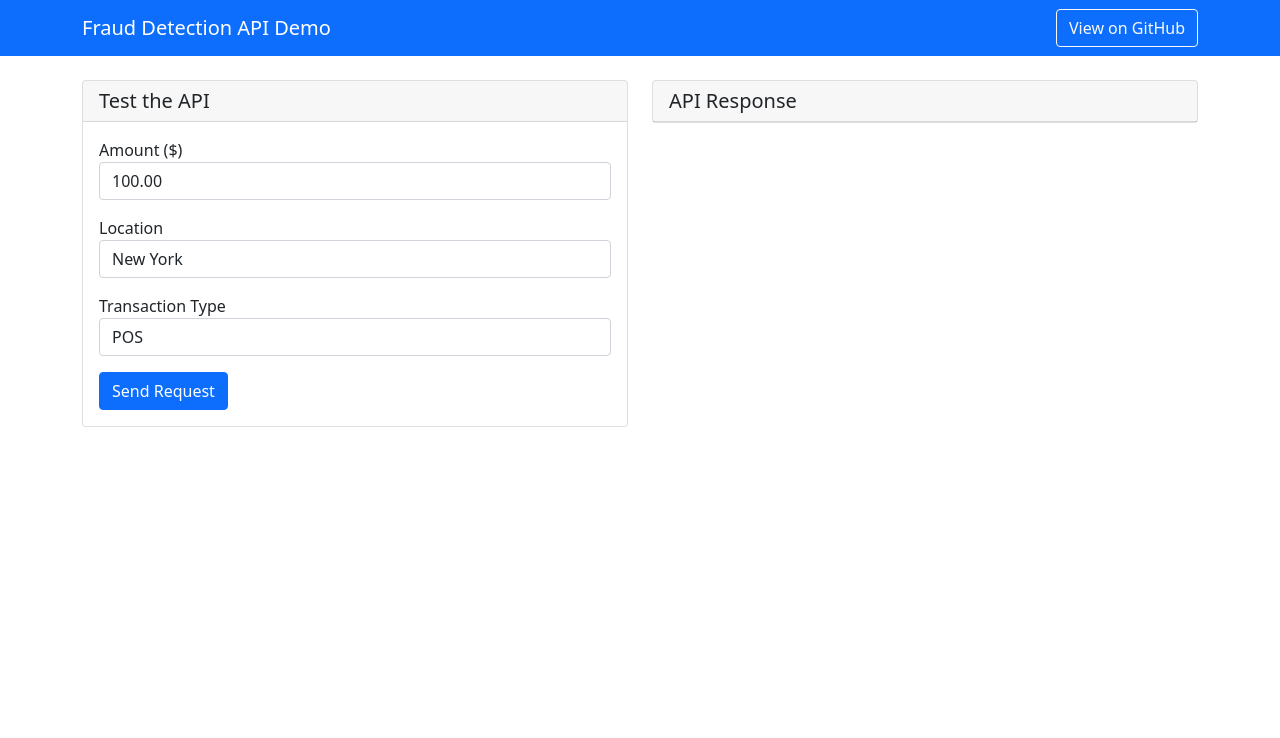
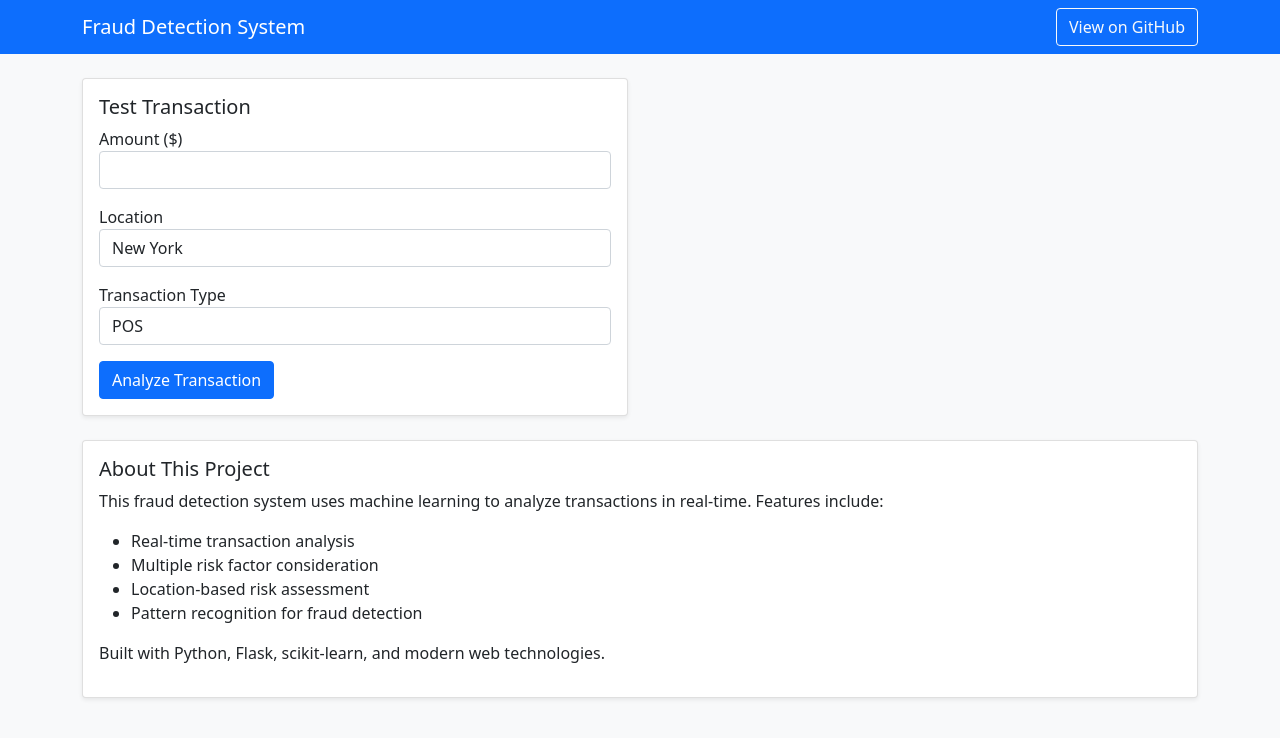
Before and after one commit to jandreanalytics/FraudDetectionModel, a Flask app: page / in a window 1280 px wide. Shown: the top 738 px of the page. Run offline with Flask 3, Linux system fonts and the light colour scheme.

Commit message:
fix: frontend

```diff
--- a/web/app.py
+++ b/web/app.py
@@ -7,8 +7,7 @@ CORS(app)
 
 @app.route('/')
 def index():
-    api_url = 'https://fraud-detection-api-fl72.onrender.com'  # Your Render API URL
-    return render_template('index.html', api_url=api_url)
+    return render_template('index.html')
 
 if __name__ == '__main__':
     port = int(os.environ.get('PORT', 8000))
--- a/web/templates/index.html
+++ b/web/templates/index.html
@@ -1,35 +1,28 @@
 <!DOCTYPE html>
 <html>
 <head>
-    <title>Fraud Detection API Demo</title>
+    <title>Fraud Detection Demo</title>
     <link href="https://cdn.jsdelivr.net/npm/bootstrap@5.1.3/dist/css/bootstrap.min.css" rel="stylesheet">
-    <style>
-        .fraud-high { background-color: #ffebee !important; }
-        .fraud-medium { background-color: #fff3e0 !important; }
-        .fraud-low { background-color: #f1f8e9 !important; }
-        pre { background: #f8f9fa; padding: 15px; border-radius: 5px; }
-    </style>
+    <link href="https://cdn.jsdelivr.net/npm/animate.css@4.1.1/animate.min.css" rel="stylesheet">
 </head>
-<body>
+<body class="bg-light">
     <nav class="navbar navbar-dark bg-primary">
         <div class="container">
-            <span class="navbar-brand">Fraud Detection API Demo</span>
+            <span class="navbar-brand mb-0 h1">Fraud Detection System</span>
             <a href="https://github.com/yourusername/fraud-detection" class="btn btn-outline-light">View on GitHub</a>
         </div>
     </nav>
 
-    <div class="container my-4">
+    <div class="container mt-4">
         <div class="row">
             <div class="col-md-6">
-                <div class="card">
-                    <div class="card-header">
-                        <h5 class="card-title mb-0">Test the API</h5>
-                    </div>
+                <div class="card shadow-sm">
                     <div class="card-body">
-                        <form id="testForm">
+                        <h5 class="card-title">Test Transaction</h5>
+                        <form id="transactionForm">
                             <div class="mb-3">
                                 <label>Amount ($)</label>
-                                <input type="number" class="form-control" name="amount" value="100.00" step="0.01" required>
+                                <input type="number" class="form-control" name="amount" step="0.01" required>
                             </div>
                             <div class="mb-3">
                                 <label>Location</label>
@@ -39,8 +32,6 @@
                                     <option value="CH">Chicago</option>
                                     <option value="UK">United Kingdom</option>
                                     <option value="RU">Russia</option>
-                                    <option value="BR">Brazil</option>
-                                    <option value="CN">China</option>
                                 </select>
                             </div>
                             <div class="mb-3">
@@ -49,23 +40,39 @@
                                     <option value="pos">POS</option>
                                     <option value="online">Online</option>
                                     <option value="atm">ATM</option>
-                                    <option value="recurring">Recurring</option>
                                 </select>
                             </div>
-                            <button type="submit" class="btn btn-primary">Send Request</button>
+                            <button type="submit" class="btn btn-primary">Analyze Transaction</button>
                         </form>
                     </div>
                 </div>
             </div>
 
             <div class="col-md-6">
-                <div class="card">
-                    <div class="card-header">
-                        <h5 class="card-title mb-0">API Response</h5>
+                <div id="resultCard" class="card shadow-sm d-none">
+                    <div class="card-body">
+                        <h5 class="card-title">Analysis Result</h5>
+                        <div id="resultContent">
+                            <!-- Results will be inserted here -->
+                        </div>
                     </div>
-                    <div id="resultCard" class="card-body" style="display: none;">
-                        <div id="resultContent"></div>
-                        <pre id="rawResponse" class="mt-3"></pre>
+                </div>
+            </div>
+        </div>
+
+        <div class="row mt-4">
+            <div class="col-12">
+                <div class="card shadow-sm">
+                    <div class="card-body">
+                        <h5 class="card-title">About This Project</h5>
+                        <p>This fraud detection system uses machine learning to analyze transactions in real-time. Features include:</p>
+                        <ul>
+                            <li>Real-time transaction analysis</li>
+                            <li>Multiple risk factor consideration</li>
+                            <li>Location-based risk assessment</li>
+                            <li>Pattern recognition for fraud detection</li>
+                        </ul>
+                        <p>Built with Python, Flask, scikit-learn, and modern web technologies.</p>
                     </div>
                 </div>
             </div>
@@ -73,9 +80,9 @@
     </div>
 
     <script>
-        const API_URL = '{{ api_url }}';
+        const API_URL = 'https://fraud-detection-api-fl72.onrender.com';
 
-        document.getElementById('testForm').addEventListener('submit', async (e) => {
+        document.getElementById('transactionForm').addEventListener('submit', async (e) => {
             e.preventDefault();
             const form = e.target;
             const data = {
@@ -95,42 +102,34 @@
                 });
 
                 const result = await response.json();
-                displayResult(result, data);
+                displayResult(result);
             } catch (error) {
                 console.error('Error:', error);
-                alert('Error calling API');
+                alert('Error processing transaction');
             }
         });
 
-        function displayResult(result, request) {
+        function displayResult(result) {
             const resultCard = document.getElementById('resultCard');
             const resultContent = document.getElementById('resultContent');
-            const rawResponse = document.getElementById('rawResponse');
 
-            resultCard.style.display = 'block';
+            resultCard.classList.remove('d-none');
+            resultCard.classList.add('animate__animated', 'animate__fadeIn');
 
-            const levelEmoji = {
-                high: '🚨',
-                medium: '⚠️',
-                low: '📊',
-                none: '✅'
+            const riskColor = {
+                high: 'danger',
+                medium: 'warning',
+                low: 'info',
+                none: 'success'
             };
 
             resultContent.innerHTML = `
-                <div class="alert alert-${result.fraud_level === 'high' ? 'danger' :
-                                       result.fraud_level === 'medium' ? 'warning' :
-                                       result.fraud_level === 'low' ? 'info' : 'success'}">
-                    <h4>${levelEmoji[result.fraud_level]} Risk Level: ${result.fraud_level.toUpperCase()}</h4>
+                <div class="alert alert-${riskColor[result.fraud_level]}">
+                    <h4>Risk Level: ${result.fraud_level.toUpperCase()}</h4>
                     <p>Fraud Probability: ${(result.fraud_probability * 100).toFixed(1)}%</p>
                     <p>Decision: ${result.is_fraud ? '🚫 SUSPICIOUS' : '✅ LEGITIMATE'}</p>
-                    ${Object.entries(result.risk_patterns)
-                        .filter(([_, value]) => value)
-                        .map(([key]) => `<div class="small">⚠️ ${key.replace(/_/g, ' ').toUpperCase()}</div>`)
-                        .join('')}
                 </div>
             `;
-
-            rawResponse.textContent = JSON.stringify({ request, response: result }, null, 2);
         }
     </script>
 </body>
```
Also changed, not shown: index.html (renamed from frontend/index.html), styles.css (renamed from frontend/styles.css).
